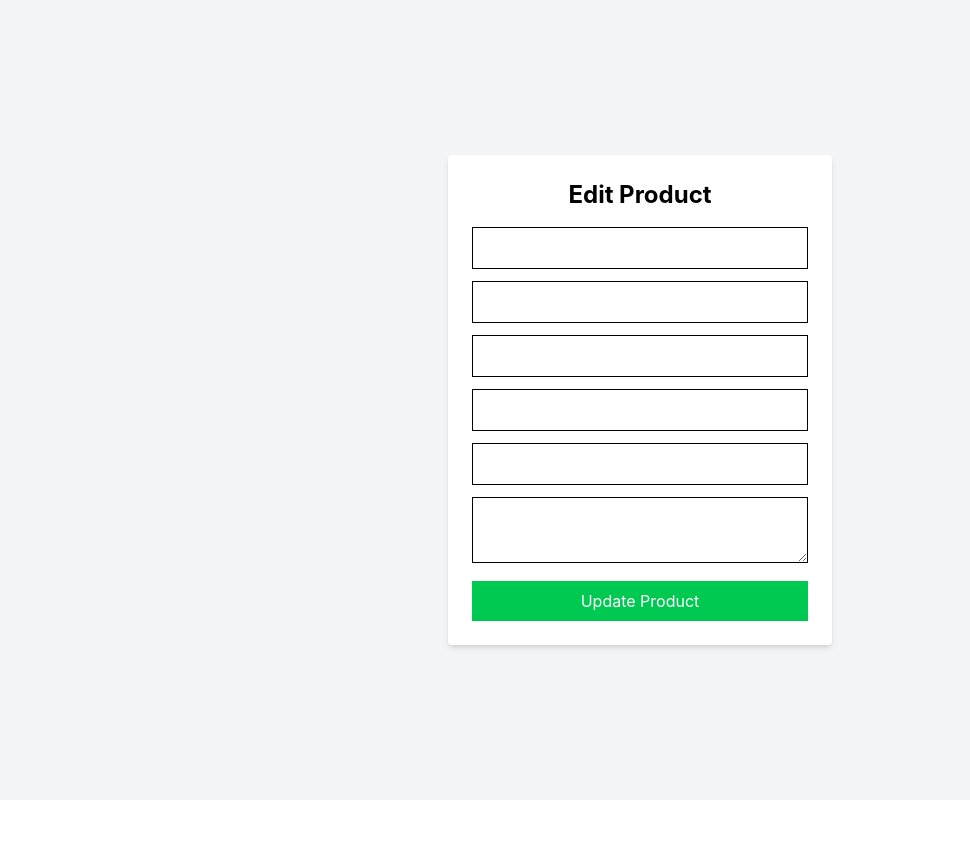
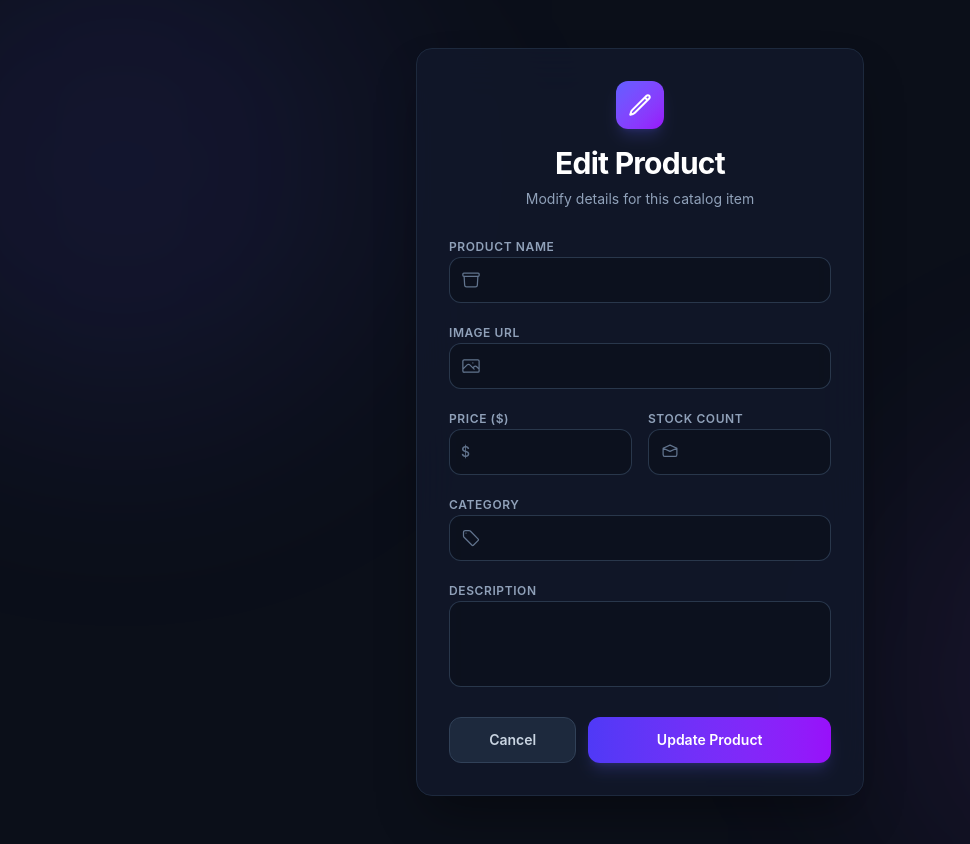
Before and after one commit to Poonammandloi01/Interview-Assignment, a React app in the folder frontend/: page /edit-product/1 in a window 1280 px wide. Shown: the whole page, without its empty margins (0-970 px from the left). Before the commit the page ends 800 px from the top, so only its background shows below. Built offline with nearby package versions, Linux system fonts and the light colour scheme; no server answers; sample sign-in values are in the browser's storage; the HTML template or start-up script is replaced by a standard one.

Commit message:
change ui design for edit product page

```diff
--- a/frontend/src/pages/EditProduct.jsx
+++ b/frontend/src/pages/EditProduct.jsx
@@ -41,7 +41,6 @@ function EditProduct() {
 
     try {
       await API.put(`/products/${id}`, form);
-
       alert("Product updated successfully");
       navigate("/home");
     } catch (error) {
@@ -50,60 +49,177 @@ function EditProduct() {
   };
 
   return (
-    <div className="min-h-screen flex items-center justify-center bg-gray-100">
-      <div className="bg-white p-6 rounded shadow-md w-96">
+    <div className="min-h-screen flex items-center justify-center bg-[#0B0F19] relative overflow-hidden px-4 py-12">
+      {/* Decorative Background Mesh Glows */}
+      <div className="absolute top-[-10%] left-[-10%] w-[500px] h-[500px] rounded-full bg-indigo-500/10 blur-[120px] pointer-events-none" />
+      <div className="absolute bottom-[-10%] right-[-10%] w-[500px] h-[500px] rounded-full bg-purple-500/10 blur-[120px] pointer-events-none" />
 
-        <h2 className="text-2xl font-bold mb-4 text-center">
+      {/* Card Container */}
+      <div className="relative w-full max-w-md bg-[#131B2E]/70 backdrop-blur-xl p-8 rounded-2xl border border-slate-800 shadow-2xl shadow-black/40 space-y-6">
+
+        {/* Header */}
+        <div className="text-center space-y-2">
+          {/* Edit/Pencil Icon */}
+          <div className="mx-auto w-12 h-12 rounded-xl bg-gradient-to-br from-indigo-500 to-purple-600 flex items-center justify-center shadow-lg shadow-indigo-500/20">
+            <svg xmlns="http://www.w3.org/2000/svg" fill="none" viewBox="0 0 24 24" strokeWidth={2} stroke="currentColor" className="w-6 h-6 text-white">
+              <path strokeLinecap="round" strokeLinejoin="round" d="M16.862 4.487l1.687-1.688a1.875 1.875 0 112.652 2.652L6.832 19.82a4.5 4.5 0 01-1.897 1.13l-2.685.8.8-2.685a4.5 4.5 0 011.13-1.897L16.863 4.487zm0 0L19.5 7.125" />
+            </svg>
+          </div>
+
+          <h2 className="text-3xl font-bold tracking-tight text-white mt-4">
             Edit Product
           </h2>
+          <p className="text-sm text-slate-400">
+            Modify details for this catalog item
+          </p>
+        </div>
 
-        <form onSubmit={handleSubmit} className="space-y-3">
+        {/* Form */}
+        <form onSubmit={handleSubmit} className="space-y-4">
 
+          {/* Product Name */}
+          <div className="space-y-1.5">
+            <label className="text-xs font-semibold text-slate-400 uppercase tracking-wider">
+              Product Name
+            </label>
+            <div className="relative">
+              <div className="absolute inset-y-0 left-0 pl-3 flex items-center pointer-events-none">
+                <svg xmlns="http://www.w3.org/2000/svg" fill="none" viewBox="0 0 24 24" strokeWidth={1.5} stroke="currentColor" className="w-5 h-5 text-slate-500">
+                  <path strokeLinecap="round" strokeLinejoin="round" d="M20.25 7.5l-.625 10.632a2.25 2.25 0 0 1-2.247 2.118H6.622a2.25 2.25 0 0 1-2.247-2.118L3.75 7.5M3.375 7.5h17.25c.621 0 1.125-.504 1.125-1.125v-1.5c0-.621-.504-1.125-1.125-1.125H3.375c-.621 0-1.125.504-1.125 1.125v1.5c0 .621.504 1.125 1.125 1.125z" />
+                </svg>
+              </div>
               <input
                 name="name"
-            value={form.name}
+                type="text"
+                value={form.name || ""}
                 onChange={handleChange}
-            className="w-full border p-2"
+                className="w-full bg-[#0B0F19]/60 border border-slate-700/80 rounded-xl pl-10 pr-4 py-3 text-slate-200 placeholder-slate-500 focus:outline-none focus:border-indigo-500 focus:ring-1 focus:ring-indigo-500/50 transition duration-200 text-sm"
+                required
               />
+            </div>
+          </div>
 
+          {/* Image URL */}
+          <div className="space-y-1.5">
+            <label className="text-xs font-semibold text-slate-400 uppercase tracking-wider">
+              Image URL
+            </label>
+            <div className="relative">
+              <div className="absolute inset-y-0 left-0 pl-3 flex items-center pointer-events-none">
+                <svg xmlns="http://www.w3.org/2000/svg" fill="none" viewBox="0 0 24 24" strokeWidth={1.5} stroke="currentColor" className="w-5 h-5 text-slate-500">
+                  <path strokeLinecap="round" strokeLinejoin="round" d="M2.25 15.75l5.159-5.159a2.25 2.25 0 0 1 3.182 0l5.159 5.159m-1.5-1.5l1.409-1.409a2.25 2.25 0 0 1 3.182 0l2.9 2.9m-18 3.75h16.5a1.5 1.5 0 0 0 1.5-1.5V6a1.5 1.5 0 0 0-1.5-1.5H3.75A1.5 1.5 0 0 0 2.25 6v12a1.5 1.5 0 0 0 1.5 1.5zm10.5-11.25h.008v.008h-.008V8.25zm.375 0a.375 0 1 1-.75 0 .375 0 0 1 .75 0z" />
+                </svg>
+              </div>
               <input
                 name="image"
-            value={form.image}
+                type="url"
+                value={form.image || ""}
                 onChange={handleChange}
-            className="w-full border p-2"
+                className="w-full bg-[#0B0F19]/60 border border-slate-700/80 rounded-xl pl-10 pr-4 py-3 text-slate-200 placeholder-slate-500 focus:outline-none focus:border-indigo-500 focus:ring-1 focus:ring-indigo-500/50 transition duration-200 text-sm"
+                required
               />
+            </div>
+          </div>
 
+          {/* Price & Stock Row */}
+          <div className="grid grid-cols-2 gap-4">
+            {/* Price */}
+            <div className="space-y-1.5">
+              <label className="text-xs font-semibold text-slate-400 uppercase tracking-wider">
+                Price ($)
+              </label>
+              <div className="relative">
+                <div className="absolute inset-y-0 left-0 pl-3 flex items-center pointer-events-none">
+                  <span className="text-slate-500 font-medium text-sm">$</span>
+                </div>
                 <input
                   name="price"
-            value={form.price}
+                  type="number"
+                  value={form.price || ""}
                   onChange={handleChange}
-            className="w-full border p-2"
+                  className="w-full bg-[#0B0F19]/60 border border-slate-700/80 rounded-xl pl-8 pr-4 py-3 text-slate-200 placeholder-slate-500 focus:outline-none focus:border-indigo-500 focus:ring-1 focus:ring-indigo-500/50 transition duration-200 text-sm"
+                  required
                 />
+              </div>
+            </div>
 
+            {/* Stock */}
+            <div className="space-y-1.5">
+              <label className="text-xs font-semibold text-slate-400 uppercase tracking-wider">
+                Stock Count
+              </label>
+              <div className="relative">
+                <div className="absolute inset-y-0 left-0 pl-3 flex items-center pointer-events-none">
+                  <svg xmlns="http://www.w3.org/2000/svg" fill="none" viewBox="0 0 24 24" strokeWidth={1.5} stroke="currentColor" className="w-5 h-5 text-slate-500">
+                    <path strokeLinecap="round" strokeLinejoin="round" d="M20.25 7.5L12 11.25 3.75 7.5m16.5 0v7.5c0 1.24-.81 2.25-1.8 2.25H5.55c-.99 0-1.8-1.01-1.8-2.25V7.5m16.5 0L12 3.75 3.75 7.5" />
+                  </svg>
+                </div>
+                <input
+                  name="stock"
+                  type="number"
+                  value={form.stock || ""}
+                  onChange={handleChange}
+                  className="w-full bg-[#0B0F19]/60 border border-slate-700/80 rounded-xl pl-10 pr-4 py-3 text-slate-200 placeholder-slate-500 focus:outline-none focus:border-indigo-500 focus:ring-1 focus:ring-indigo-500/50 transition duration-200 text-sm"
+                  required
+                />
+              </div>
+            </div>
+          </div>
+
+          {/* Category */}
+          <div className="space-y-1.5">
+            <label className="text-xs font-semibold text-slate-400 uppercase tracking-wider">
+              Category
+            </label>
+            <div className="relative">
+              <div className="absolute inset-y-0 left-0 pl-3 flex items-center pointer-events-none">
+                <svg xmlns="http://www.w3.org/2000/svg" fill="none" viewBox="0 0 24 24" strokeWidth={1.5} stroke="currentColor" className="w-5 h-5 text-slate-500">
+                  <path strokeLinecap="round" strokeLinejoin="round" d="M9.568 3H5.25A2.25 2.25 0 0 0 3 5.25v4.318c0 .597.237 1.17.659 1.591l9.581 9.581a1.125 1.125 0 0 0 1.591 0l5.836-5.836a1.125 1.125 0 0 0 0-1.591L11.16 3.659A2.25 2.25 0 0 0 9.568 3z" />
+                  <path strokeLinecap="round" strokeLinejoin="round" d="M6 6h.008v.008H6V6z" />
+                </svg>
+              </div>
               <input
                 name="category"
-            value={form.category}
+                type="text"
+                value={form.category || ""}
                 onChange={handleChange}
-            className="w-full border p-2"
+                className="w-full bg-[#0B0F19]/60 border border-slate-700/80 rounded-xl pl-10 pr-4 py-3 text-slate-200 placeholder-slate-500 focus:outline-none focus:border-indigo-500 focus:ring-1 focus:ring-indigo-500/50 transition duration-200 text-sm"
+                required
               />
+            </div>
+          </div>
 
-          <input
-            name="stock"
-            value={form.stock}
-            onChange={handleChange}
-            className="w-full border p-2"
-          />
-
+          {/* Description */}
+          <div className="space-y-1.5">
+            <label className="text-xs font-semibold text-slate-400 uppercase tracking-wider">
+              Description
+            </label>
             <textarea
               name="description"
-            value={form.description}
+              value={form.description || ""}
               onChange={handleChange}
-            className="w-full border p-2"
+              rows={3}
+              className="w-full bg-[#0B0F19]/60 border border-slate-700/80 rounded-xl px-4 py-3 text-slate-200 placeholder-slate-500 focus:outline-none focus:border-indigo-500 focus:ring-1 focus:ring-indigo-500/50 transition duration-200 text-sm resize-none"
+              required
             />
+          </div>
 
-          <button className="w-full bg-green-500 text-white p-2">
+          {/* Form Actions (Submit & Cancel) */}
+          <div className="flex gap-3 pt-2">
+            <button
+              type="button"
+              onClick={() => navigate("/home")}
+              className="w-1/3 py-3 px-4 bg-slate-800 hover:bg-slate-700 text-slate-300 font-semibold rounded-xl border border-slate-700 transition duration-200 text-sm transform active:scale-[0.98] cursor-pointer"
+            >
+              Cancel
+            </button>
+            <button
+              type="submit"
+              className="flex-1 py-3 px-4 bg-gradient-to-r from-indigo-600 to-purple-600 hover:from-indigo-500 hover:to-purple-500 text-white font-semibold rounded-xl shadow-lg shadow-indigo-500/20 hover:shadow-indigo-500/30 transition-all duration-200 transform active:scale-[0.98] focus:outline-none focus:ring-2 focus:ring-indigo-500 focus:ring-offset-2 focus:ring-offset-[#131B2E] text-sm cursor-pointer"
+            >
               Update Product
             </button>
+          </div>
 
         </form>
       </div>
```
Lines whose indentation alone changed are shown as unchanged.
